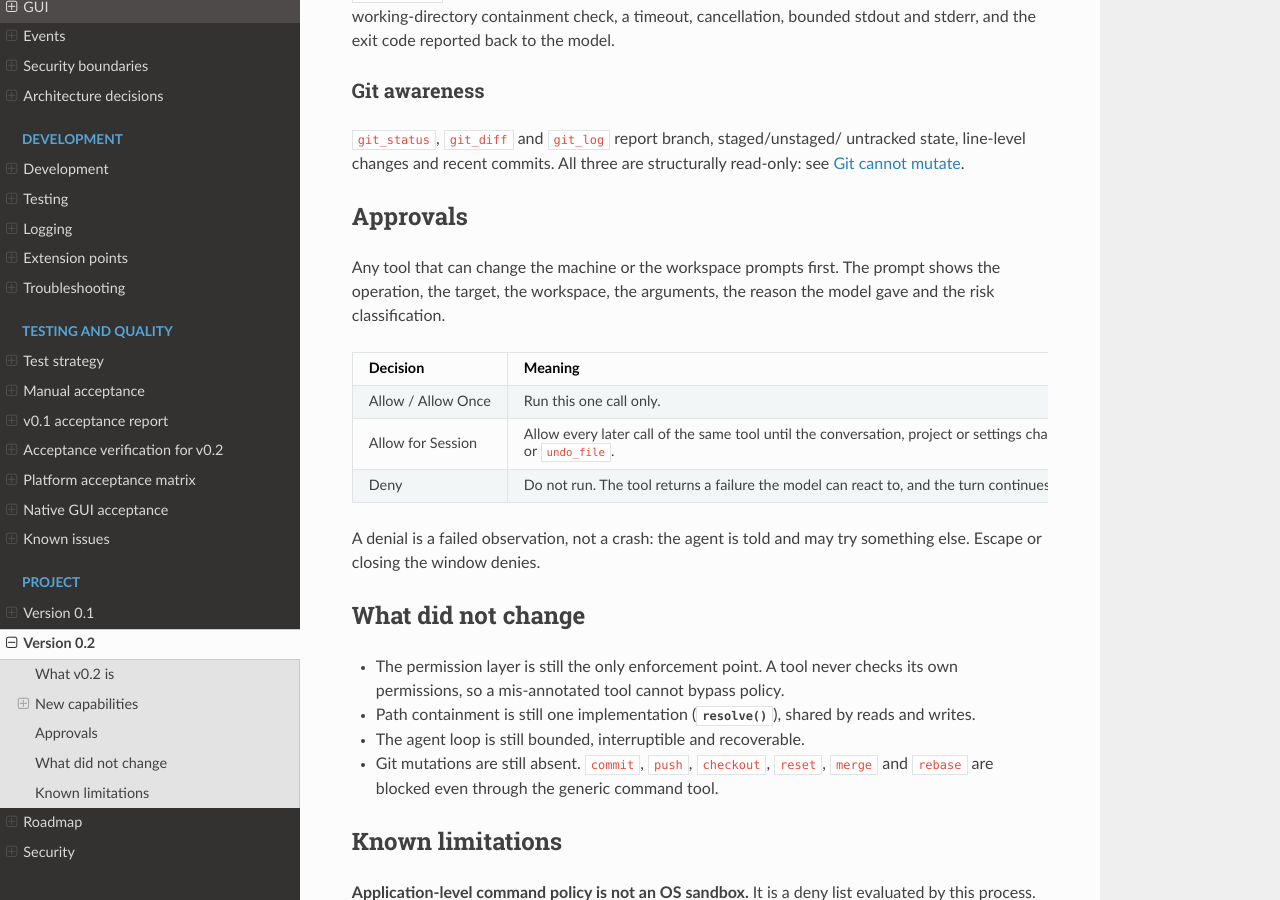
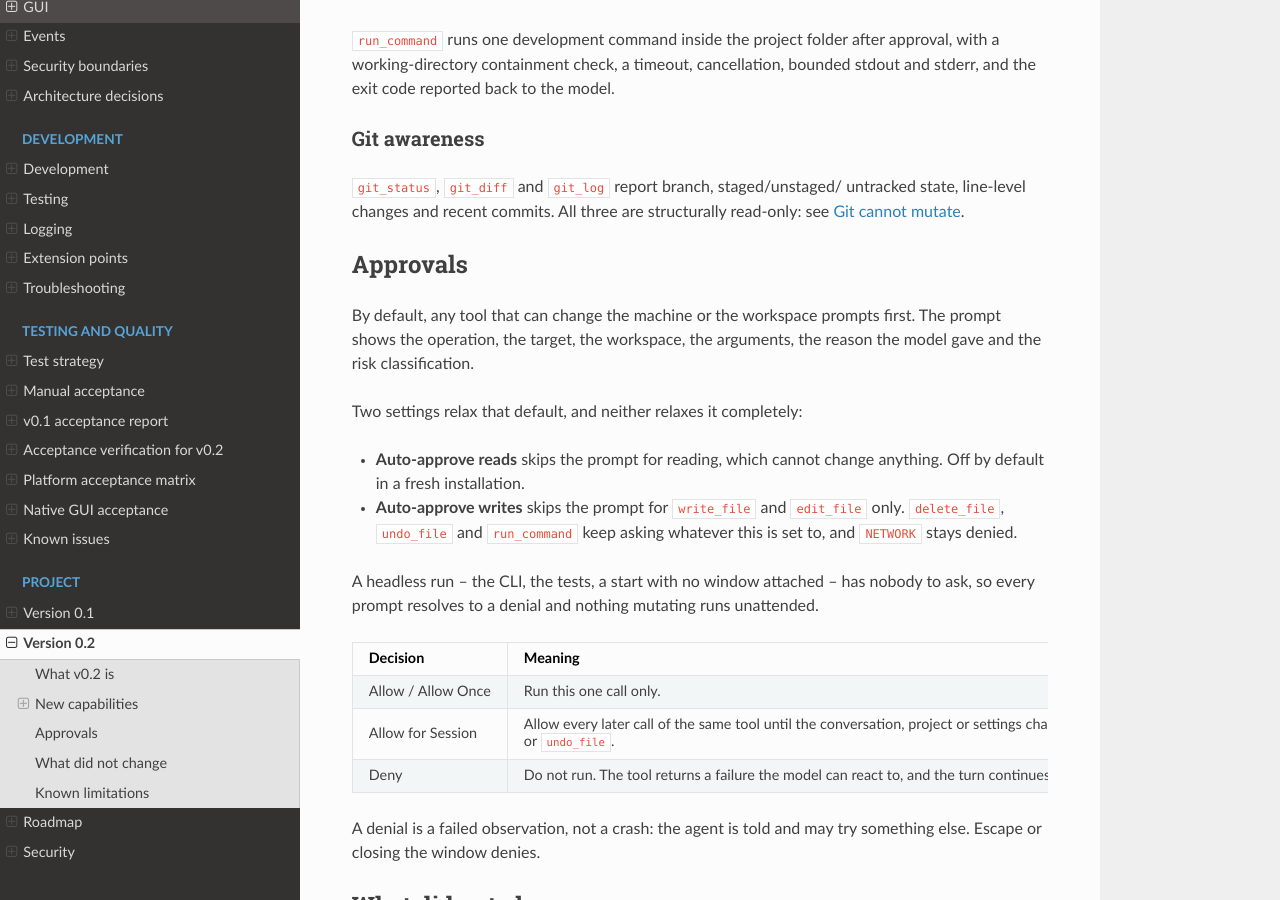
Before and after one commit to ajit-ai/QuantsMind-Agent, a Sphinx documentation site: the page built from docs/source/releases/v0.2.rst, in a window 1280 px wide and 900 px high, scrolled down 2120 px. Built offline with Sphinx 7.4.7 and the Read the Docs theme 3.1.0, drawn with Linux system fonts in a browser that asks for light colours; some of the changed text lies outside the part shown.

Commit message:
docs: stop overstating the approval guarantees, and test the grants
The v0.2 notes claimed that the three highest-risk operations "cannot be
approved into existence at all" and that any workspace-changing tool
"prompts first". Neither is true of the code. delete_file and
run_command can be approved once, like anything else the user is asked
about; what they cannot do is receive a session grant, and a
policy-blocked command is refused before any dialog appears. And
auto_approve_writes lets write_file and edit_file through without a
prompt, so the unconditional sentence only described a default install.

The notes now say what the code does: what auto-approve does and does not
reach, that delete/undo/command keep asking whatever the settings say,
and that a headless run has nobody to ask so every prompt denies.

The audit also found a promise with no test behind it: a session grant is
documented as lasting "until the conversation, project or settings
change", and nothing asserted that. It holds because _rebuild() replaces
the permission broker, which is easy to break by accident, so all three
invalidation points are now covered.

```diff
--- a/docs/source/releases/v0.2.rst
+++ b/docs/source/releases/v0.2.rst
@@ -31,9 +31,11 @@ central rule the rest of the application is built on:
 
 The agent can now write files, apply deterministic edits, delete files, run
 approved commands and inspect Git state. Every one of those is a separate,
-individually approved operation, and the three highest-risk ones -- deleting a
-file, running a command, and anything the safety policy forbids -- cannot be
-approved into existence at all.
+individually decided operation. Deleting a file and running a command always
+reach the user, whatever else the settings allow, and can never be granted for
+the session; anything the command safety policy forbids is refused before the
+user is asked at all, because offering "Allow" for it would turn the dialog into
+a speed bump rather than a control.
 
 .. code-block:: text
 
@@ -134,9 +136,21 @@ structurally read-only: see :ref:`git-read-only`.
 Approvals
 =========
 
-Any tool that can change the machine or the workspace prompts first. The prompt
-shows the operation, the target, the workspace, the arguments, the reason the
-model gave and the risk classification.
+By default, any tool that can change the machine or the workspace prompts first.
+The prompt shows the operation, the target, the workspace, the arguments, the
+reason the model gave and the risk classification.
+
+Two settings relax that default, and neither relaxes it completely:
+
+* **Auto-approve reads** skips the prompt for reading, which cannot change
+  anything. Off by default in a fresh installation.
+* **Auto-approve writes** skips the prompt for ``write_file`` and ``edit_file``
+  only. ``delete_file``, ``undo_file`` and ``run_command`` keep asking whatever
+  this is set to, and ``NETWORK`` stays denied.
+
+A headless run -- the CLI, the tests, a start with no window attached -- has
+nobody to ask, so every prompt resolves to a denial and nothing mutating runs
+unattended.
 
 .. list-table::
    :header-rows: 1
```
Also changed, not shown: 1 other file.
